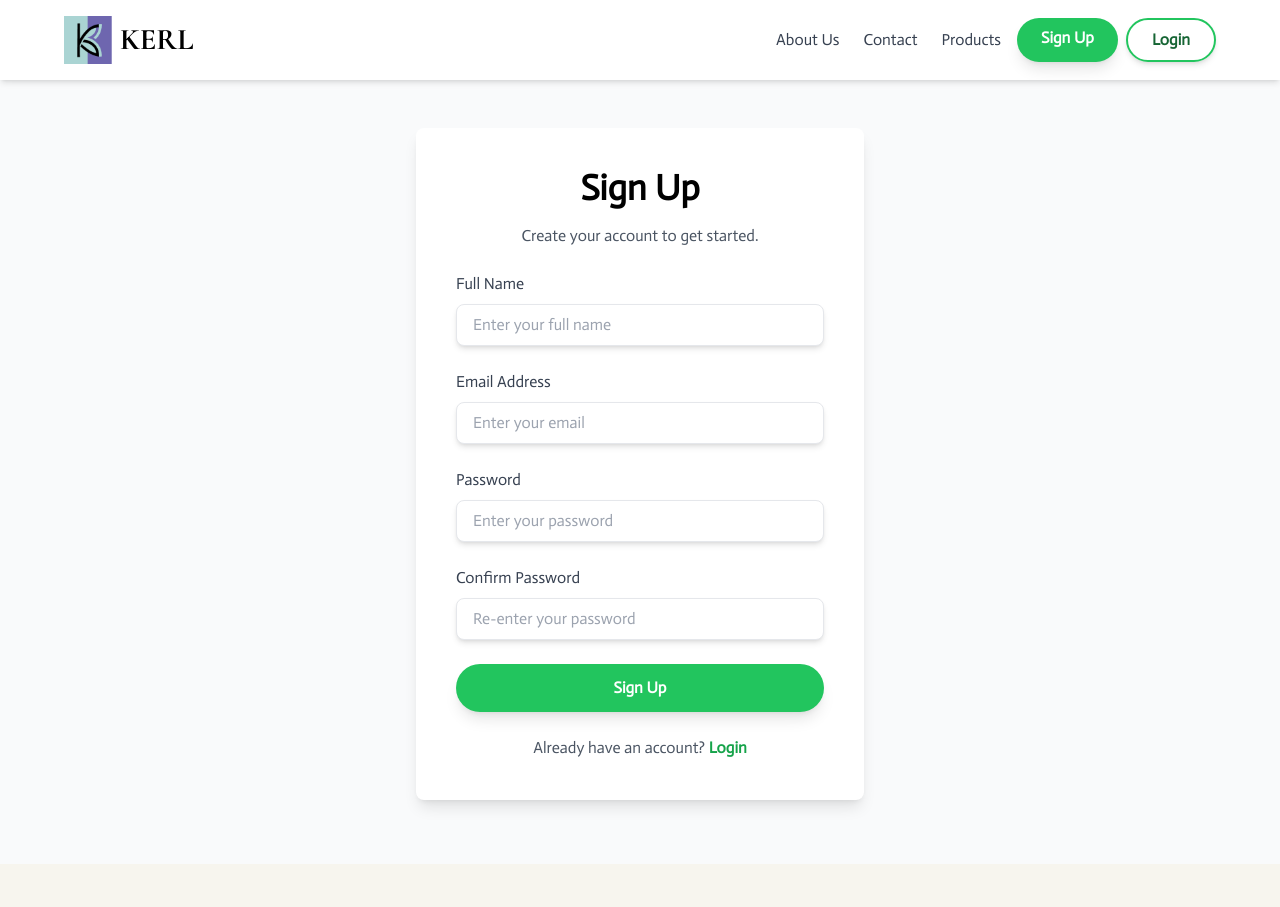
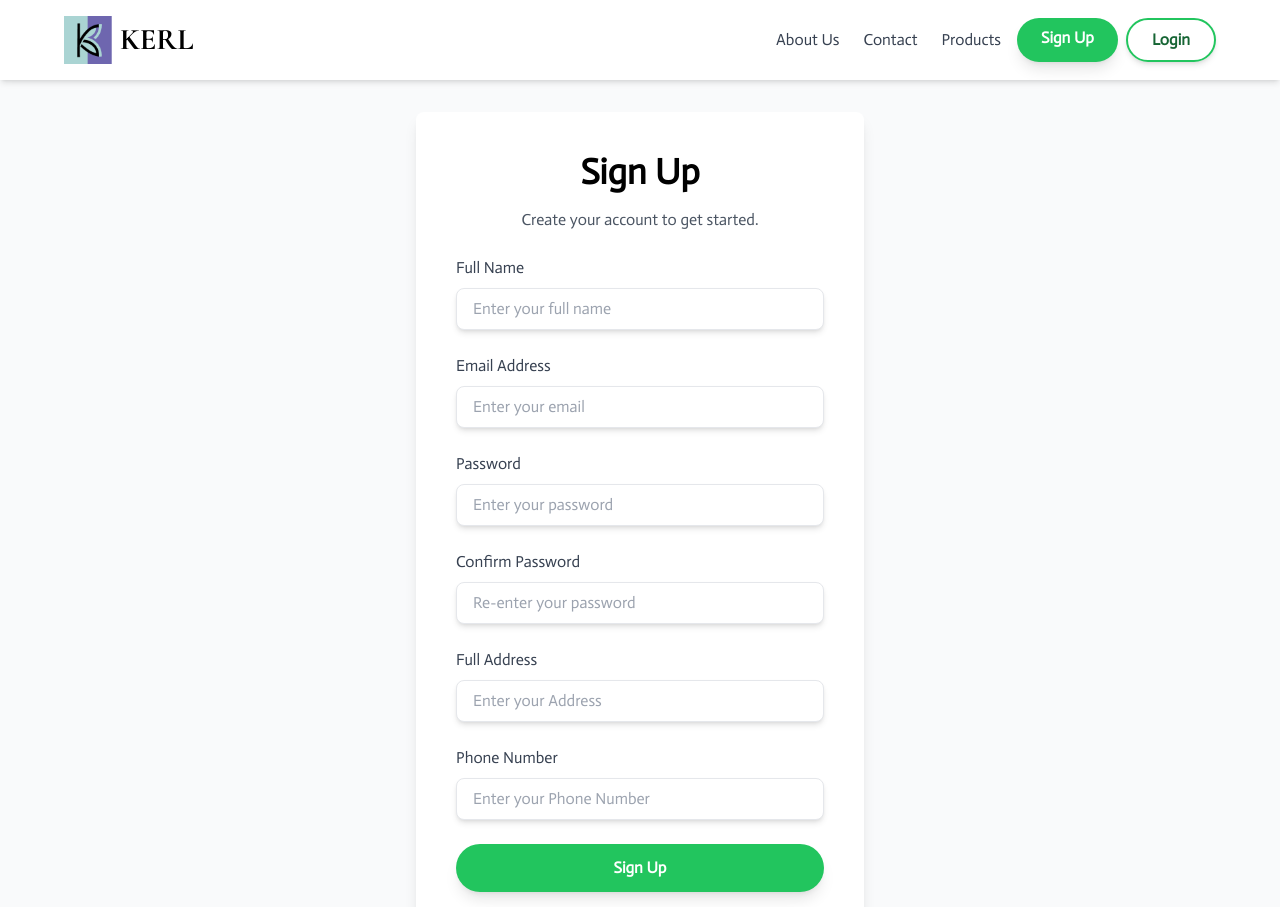
Before and after one commit to Company-KERL/Kerl, a React (Create React App) app: page /signup in a window 1280 px wide. Shown: the top 907 px of the page. Built offline with nearby package versions, Linux system fonts and the light colour scheme.

Commit message:
Added: API routes for Login/Signup

```diff
--- a/src/components/Login.jsx
+++ b/src/components/Login.jsx
@@ -1,21 +1,39 @@
-import React, { useState } from 'react';
-import { Link } from 'react-router-dom';
+import React, { useState } from "react";
+import { Link } from "react-router-dom";
 
 const LoginPage = () => {
-  const [email, setEmail] = useState('');
-  const [password, setPassword] = useState('');
+  const [email, setEmail] = useState("");
+  const [password, setPassword] = useState("");
 
   const handleLogin = (e) => {
     e.preventDefault();
     // Add login logic here
-    console.log('Logging in with:', { email, password });
+    fetch(`${process.env.REACT_APP_BACKEND_URI}/login`, {
+      method: "POST",
+      headers: {
+        "Content-Type": "application/json",
+      },
+      body: JSON.stringify({ email, password }),
+    })
+      .then((res) => res.json())
+      .then((data) => {
+        console.log(data);
+        alert(data.message);
+      })
+      .catch((err) => {
+        console.error(err);
+        alert("An error occurred. Please try again later.");
+      });
+    // console.log("Logging in with:", { email, password });
   };
 
   return (
     <section className="mt-16 min-h-[800px] flex items-center justify-center bg-gray-50 py-12 px-4 sm:px-6 lg:px-8">
       <div className="max-w-md w-full bg-white rounded-lg shadow-lg p-8 sm:p-10">
         {/* Heading */}
-        <h2 className="text-3xl sm:text-4xl font-bold text-center mb-4">Login</h2>
+        <h2 className="text-3xl sm:text-4xl font-bold text-center mb-4">
+          Login
+        </h2>
         <p className="text-center text-gray-600 mb-6">
           Enter your credentials to access your account.
         </p>
--- a/src/components/Signup.jsx
+++ b/src/components/Signup.jsx
@@ -1,27 +1,48 @@
-import React, { useState } from 'react';
-import { Link } from 'react-router-dom';
+import React, { useState } from "react";
+import { Link } from "react-router-dom";
 
 const SignupPage = () => {
-  const [name, setName] = useState('');
-  const [email, setEmail] = useState('');
-  const [password, setPassword] = useState('');
-  const [confirmPassword, setConfirmPassword] = useState('');
+  const [name, setName] = useState("");
+  const [email, setEmail] = useState("");
+  const [password, setPassword] = useState("");
+  const [confirmPassword, setConfirmPassword] = useState("");
+  const [address, setAddress] = useState("");
+  const [phoneNumber, setPhoneNumber] = useState("");
 
   const handleSignup = (e) => {
     e.preventDefault();
     if (password !== confirmPassword) {
-      alert('Passwords do not match');
+      alert("Passwords do not match");
       return;
     }
     // Add signup logic here
-    console.log('Signing up with:', { name, email, password });
+    fetch(`${process.env.REACT_APP_BACKEND_URI}/signup`, {
+      method: "POST",
+      headers: {
+        "Content-Type": "application/json",
+      },
+      body: JSON.stringify({ name, email, password, address, phoneNumber }),
+    })
+      .then((res) => res.json())
+      .then((data) => {
+        console.log(data);
+        alert(data.message);
+      })
+      .catch((err) => {
+        console.error(err);
+        alert("An error occurred. Please try again later.");
+      });
+
+    // console.log('Signing up with:', { name, email, password });
   };
 
   return (
     <section className="mt-16 min-h-[800px] flex items-center justify-center bg-gray-50 py-12 px-4 sm:px-6 lg:px-8">
       <div className="max-w-md w-full bg-white rounded-lg shadow-lg p-8 sm:p-10">
         {/* Heading */}
-        <h2 className="text-3xl sm:text-4xl font-bold text-center mb-4">Sign Up</h2>
+        <h2 className="text-3xl sm:text-4xl font-bold text-center mb-4">
+          Sign Up
+        </h2>
         <p className="text-center text-gray-600 mb-6">
           Create your account to get started.
         </p>
@@ -100,6 +121,49 @@ const SignupPage = () => {
             />
           </div>
 
+          <div>
+            <label
+              htmlFor="address"
+              className="block text-gray-700 font-medium mb-2"
+            >
+              Full Address
+            </label>
+            <input
+              id="address"
+              type="text"
+              placeholder="Enter your Address"
+              className="w-full px-4 py-2 border rounded-lg shadow-md focus:ring-2 focus:ring-green-500 transition-all duration-300"
+              value={address}
+              onChange={(e) => setAddress(e.target.value)}
+              required
+            />
+          </div>
+
+          <div>
+            <label
+              htmlFor="confirm-password"
+              className="block text-gray-700 font-medium mb-2"
+            >
+              Phone Number
+            </label>
+            <input
+              id="phone"
+              type="number"
+              placeholder="Enter your Phone Number"
+              className="w-full px-4 py-2 border rounded-lg shadow-md focus:ring-2 focus:ring-green-500 transition-all duration-300"
+              value={phoneNumber}
+              onChange={(e) => setPhoneNumber(e.target.value)}
+              required
+              onBlur={(e) => {
+                const phone = e.target.value;
+                if (!/^\d{10}$/.test(phone)) {
+                  alert("Phone number must be 10 digits");
+                  setPhoneNumber("");
+                }
+              }}
+            />
+          </div>
+
           {/* Signup Button */}
           <button
             type="submit"
```
Also changed, not shown: 1 other file (tests, documents, lock files or other folders).
